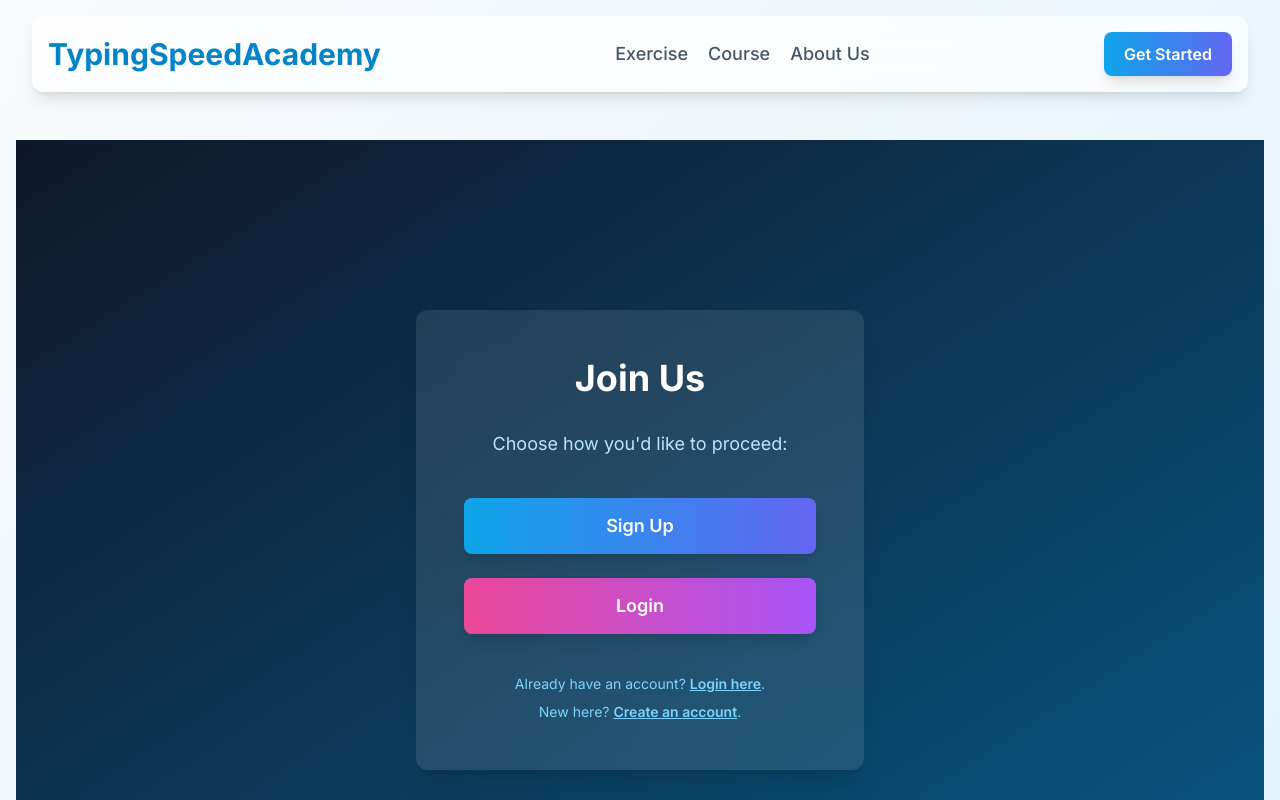
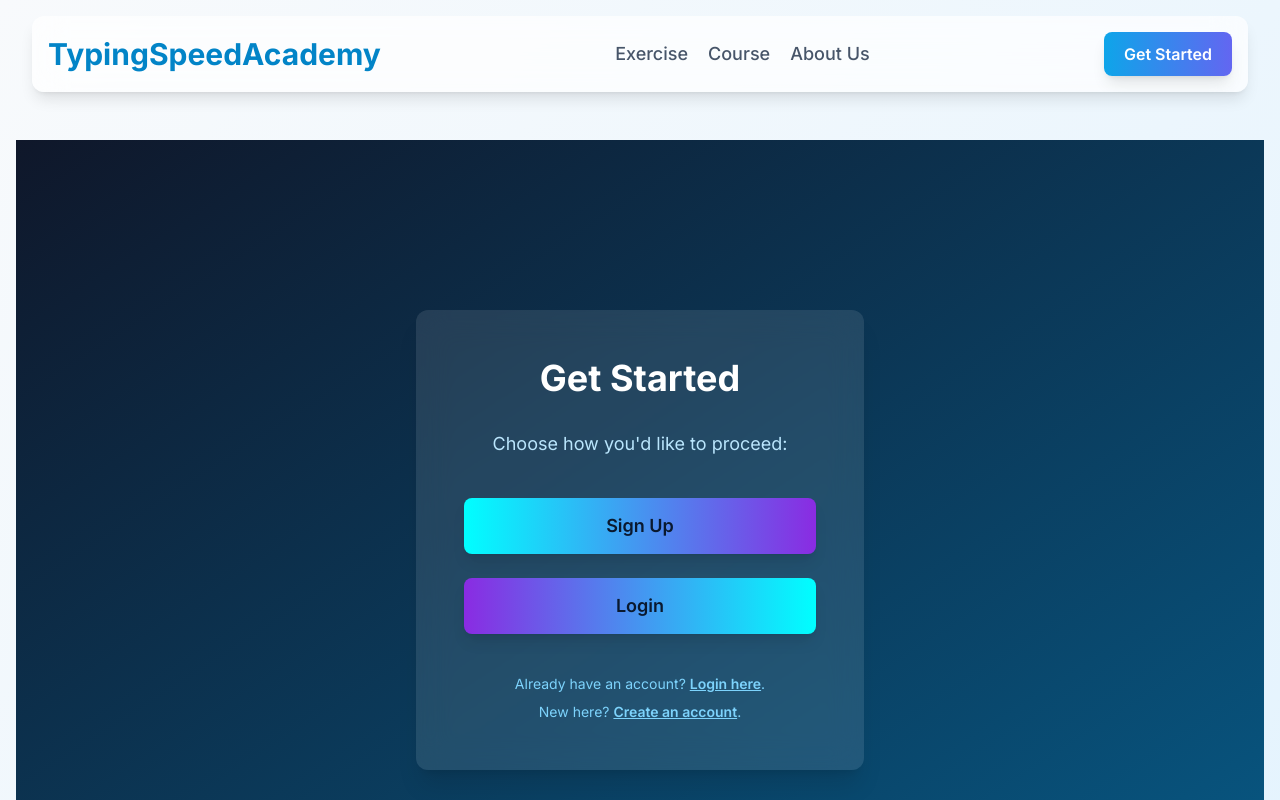
Before and after one commit to typingspeedacademy/typingspeedacadem, a Next.js app: page /auth-options in a window 1280 px wide. Shown: the top 800 px of the page. Built offline with nearby package versions, Linux system fonts and the light colour scheme.

Commit message:
Add files via upload

```diff
--- a/src/app/auth-options/page.tsx
+++ b/src/app/auth-options/page.tsx
@@ -6,20 +6,20 @@ const AuthOptionsPage = () => {
   return (
     <div className="min-h-screen flex flex-col items-center justify-center bg-gradient-to-br from-slate-900 to-sky-800 p-4">
       <div className="bg-white/10 backdrop-blur-lg shadow-xl rounded-xl p-8 md:p-12 max-w-md w-full text-center">
-        <h1 className="text-4xl font-bold text-white mb-8">Join Us</h1>
+        <h1 className="text-4xl font-bold text-white mb-8">Get Started</h1>
         <p className="text-sky-200 mb-10 text-lg">
           Choose how you'd like to proceed:
         </p>
         <div className="space-y-6">
           <Link
             href="/signup"
-            className="block w-full bg-gradient-to-r from-sky-500 to-indigo-500 text-white px-6 py-3.5 rounded-lg hover:from-sky-600 hover:to-indigo-600 transition-all duration-300 font-semibold text-lg shadow-lg hover:shadow-xl transform hover:scale-105"
+            className="block w-full bg-gradient-to-r from-electric-blue to-violet text-dark-navy px-6 py-3.5 rounded-lg hover:from-glow-accent hover:to-electric-blue transition-all duration-300 font-semibold text-lg shadow-lg hover:shadow-xl transform hover:scale-105"
           >
             Sign Up
           </Link>
           <Link
             href="/login"
-            className="block w-full bg-gradient-to-r from-pink-500 to-purple-500 text-white px-6 py-3.5 rounded-lg hover:from-pink-600 hover:to-purple-600 transition-all duration-300 font-semibold text-lg shadow-lg hover:shadow-xl transform hover:scale-105"
+            className="block w-full bg-gradient-to-r from-violet to-electric-blue text-dark-navy px-6 py-3.5 rounded-lg hover:from-electric-blue hover:to-glow-accent transition-all duration-300 font-semibold text-lg shadow-lg hover:shadow-xl transform hover:scale-105"
           >
             Login
           </Link>
```
